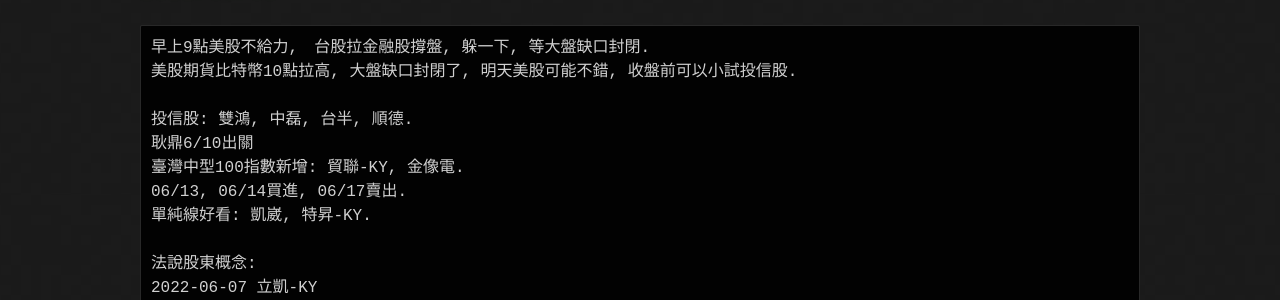
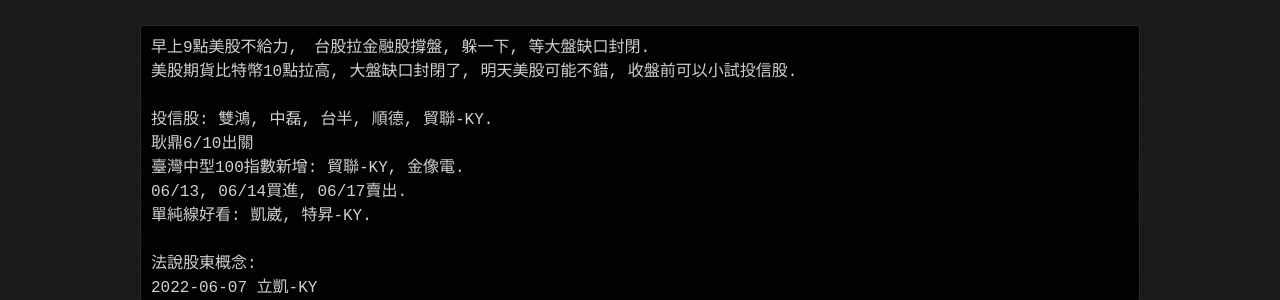
Before and after one commit to lepg5487/Stock_God, a Jekyll site: the page built from index.md, in a window 1280 px wide and 1400 px high. Shown: the part 338-638 px from the top of the window. Built offline with Jekyll 4.4.1, drawn with Linux system fonts in a browser that asks for light colours; our own code applies the rules of GitHub Pages for plain Markdown files; some of the changed text lies outside the part shown.

Commit message:
Update index.md

```diff
--- a/index.md
+++ b/index.md
@@ -11,7 +11,7 @@
 早上9點美股不給力,　台股拉金融股撐盤, 躲一下, 等大盤缺口封閉.
 美股期貨比特幣10點拉高, 大盤缺口封閉了, 明天美股可能不錯, 收盤前可以小試投信股.
 
-投信股: 雙鴻, 中磊, 台半, 順德.
+投信股: 雙鴻, 中磊, 台半, 順德, 貿聯-KY.
 耿鼎6/10出關
 臺灣中型100指數新增: 貿聯-KY, 金像電.
 06/13, 06/14買進, 06/17賣出.
```
